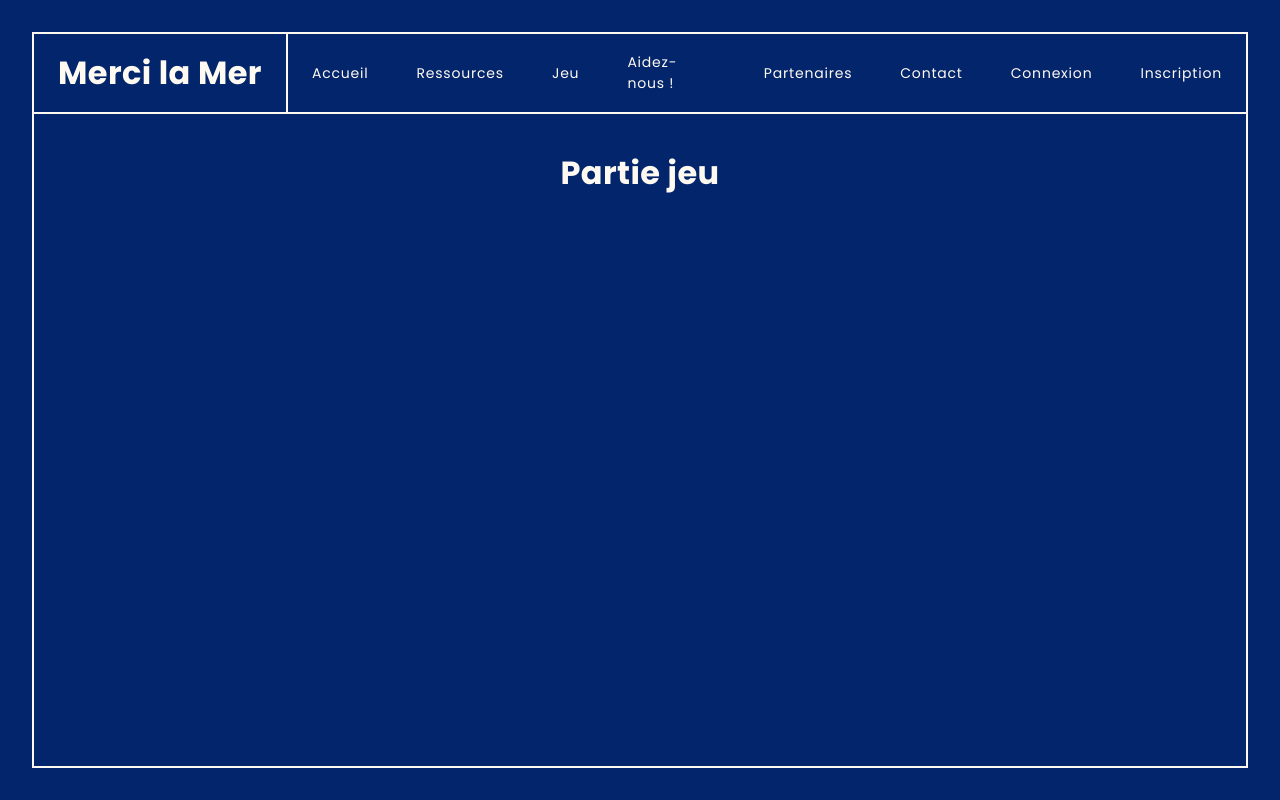
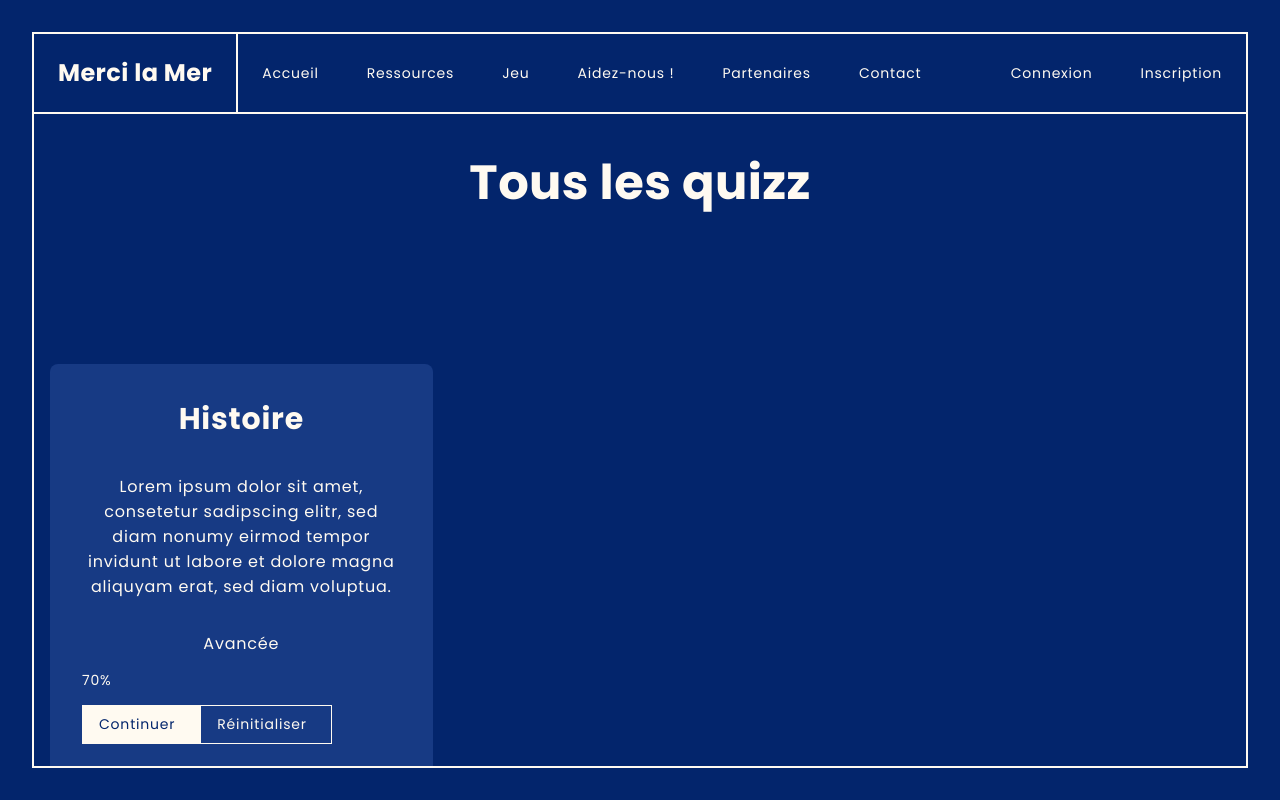
Before and after one commit to ggxm-ecv/MERCI_LA_MER, a Vue app in the folder front/: page /game in a window 1280 px wide. Built offline with nearby package versions, Linux system fonts and the light colour scheme.

Commit message:
FRONT > debut partie game

```diff
--- a/front/public/css/style.css
+++ b/front/public/css/style.css
@@ -118,8 +118,8 @@ body, p, li, a, button {
 }
 
 .h1 {
-  font-size: 3.8rem;
-  line-height: calc(3.8rem * 1.2);
+  font-size: 5.6rem;
+  line-height: 8.5rem;
 }
 
 .h2 {
@@ -250,7 +250,7 @@ body, p, li, a, button {
 
 .container-lg {
   box-sizing: border-box;
-  width: 1200px;
+  width: 1680px;
   max-width: 100%;
   margin: 0 auto;
   padding: 16px;
@@ -460,6 +460,45 @@ main {
   .game__title {
     padding: 24px 0;
   }
+}
+
+.game__types {
+  margin-top: 128px;
+  display: grid;
+  grid-template-columns: 1fr 1fr 1fr;
+  gap: 16px;
+}
+
+.game__type {
+  padding: 32px;
+  border-radius: 8px;
+  overflow: hidden;
+  background-color: #173a84;
+}
+
+.game__type-title {
+  margin: 0;
+  font-size: 30px;
+  line-height: 46px;
+  text-align: center;
+}
+
+.game__type-description {
+  margin: 32px 0 0 0;
+  font-size: 16px;
+  line-height: 25px;
+  text-align: center;
+}
+
+.game__type-extra {
+  margin-top: 32px;
+}
+
+.game__type-extra-txt {
+  margin: 0;
+  font-size: 16px;
+  line-height: 25px;
+  text-align: center;
 }
 
 /*********************
--- a/front/src/scss/global/_containers.scss
+++ b/front/src/scss/global/_containers.scss
@@ -20,7 +20,7 @@
 
 .container-lg {
   box-sizing: border-box;
-  width: 1200px;
+  width: 1680px;
   max-width: 100%;
   margin: 0 auto;
   padding: 16px;
--- a/front/src/scss/global/_fonts.scss
+++ b/front/src/scss/global/_fonts.scss
@@ -155,8 +155,8 @@ body, p, li, a, button {
 }
 
 .h1 {
-  font-size: 3.8rem;
-  line-height: calc(3.8rem * 1.2);
+  font-size: 5.6rem;
+  line-height: 8.5rem;
 }
 
 .h2 {
--- a/front/src/scss/pages/_game.scss
+++ b/front/src/scss/pages/_game.scss
@@ -12,3 +12,42 @@
     padding: 24px 0;
   }
 }
+
+.game__types {
+  margin-top: 128px;
+  display: grid;
+  grid-template-columns: 1fr 1fr 1fr;
+  gap: 16px;
+}
+
+.game__type {
+  padding: 32px;
+  border-radius: 8px;
+  overflow: hidden;
+  background-color: #173a84;
+}
+
+.game__type-title {
+  margin: 0;
+  font-size: 30px;
+  line-height: 46px;
+  text-align: center;
+}
+
+.game__type-description {
+  margin: 32px 0 0 0;
+  font-size: 16px;
+  line-height: 25px;
+  text-align: center;
+}
+
+.game__type-extra {
+  margin-top: 32px;
+}
+
+.game__type-extra-txt {
+  margin: 0;
+  font-size: 16px;
+  line-height: 25px;
+  text-align: center;
+}
--- a/front/src/views/Game.vue
+++ b/front/src/views/Game.vue
@@ -1,6 +1,27 @@
 <template>
-  <div class="game container-full">
-    <h2 class="game__title heading h2">Partie jeu</h2>
+  <div class="game container-lg">
+    <h2 class="game__title heading h1">Tous les quizz</h2>
+    <div class="game__types">
+      <div class="game__type">
+        <div>
+          <h3 class="game__type-title">Histoire</h3>
+          <p class="game__type-description">Lorem ipsum dolor sit amet, consetetur sadipscing elitr, sed diam nonumy eirmod tempor invidunt ut labore et dolore magna aliquyam erat, sed diam voluptua.</p>
+        </div>
+        <div class="game__type-extra">
+          <p class="game__type-extra-txt">Avancée</p>
+          <div class="game__type-extra-wrap-progress">
+            <div class="game__type-extra-progress">
+              <div class="game__type-extra-progress-bar"></div>
+            </div>
+            <p class="game__type-extra-progress-percent">70%</p>
+          </div>
+          <div class="game__type-extra-wrap-cta">
+            <button class="btn btn-main">Continuer</button>
+            <button class="btn btn-second">Réinitialiser</button>
+          </div>
+        </div>
+      </div>
+    </div>
   </div>
 </template>
 
--- a/front/src/views/sections/HeaderApp.vue
+++ b/front/src/views/sections/HeaderApp.vue
@@ -1,7 +1,7 @@
 <template>
   <header class="header">
     <router-link to="/" class="header__title link">
-      <h1 class="heading h2">Merci la Mer</h1>
+      <h1 class="heading h3">Merci la Mer</h1>
     </router-link>
 
     <nav class="header__nav">
```
Also changed, not shown: 1 other file (tests, documents, lock files or other folders).
